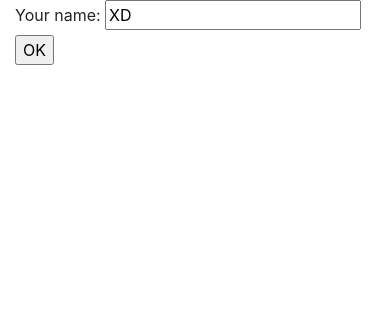
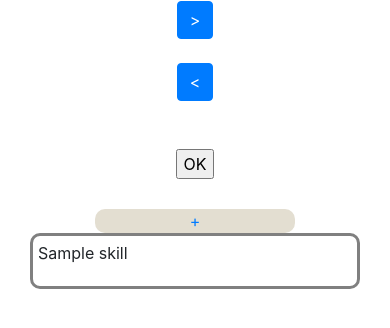
Before and after one commit to high-engineers/PythonRpg, a Django app: page /rpg/manage-skills/1 in a window 390 px wide. Shown: the top 328 px of the page. Run offline with Django 3.2, Linux system fonts and the light colour scheme; tables that the repository leaves empty hold one stand-in row (values such as "Sample post"); some libraries are stand-ins or nearby versions.

Commit message:
Assigning skills work!

```diff
--- a/RPG/catalog/forms.py
+++ b/RPG/catalog/forms.py
@@ -1,7 +1,8 @@
 from django import forms
 
-class NameForm(forms.Form):
-    your_name = forms.CharField(label='Your name', max_length=100)
+class AssignSkillsForm(forms.Form):
+    selected_skills = forms.MultipleChoiceField()
+    character_id = forms.IntegerField()
 
 class AddCharacterForm(forms.Form):
     name = forms.CharField(label='Name')
--- a/RPG/catalog/templates/manage-skills.html
+++ b/RPG/catalog/templates/manage-skills.html
@@ -13,7 +13,7 @@
     </head>
     <body>
         <div class="container">
-            {% comment %} <div class="col-md-4" style="float: left;" id="skills-available-container">
+             <div class="col-md-4" style="float: left;" id="skills-available-container">
                 {% for skill in available_skills %}
                 <div id="{{skill.id}}" class="skill-row-available">
                     <p>{{skill.name}}</p>
@@ -21,10 +21,22 @@
                 {%endfor%}
             </div>
             <div class="col-md-4" style="float: left; text-align:center;">
+
                 <button class="btn btn-primary" id="left-to-right-button"> > </button>
                 <br/>
                 <br/>
                 <button class="btn btn-primary" id="right-to-left-button"> < </button>
+                <br><br><br>
+                <form action="{% url 'assign-skills' %}" method="post" id="assign-form">
+                    <input type="hidden" value="{{character_id}}" name="character_id" id="character_id">
+                    <input type="submit" value="OK">
+                </form>
+
+                <a href="{% url 'add-skill' %} ">
+                    <div class="add-redirect">
+                        +
+                    </div>
+                </a>
             </div>
             <div class="col-md-4" style="float: left;" id="skills-assigned-container">
                 {% for skill in character_skills %}
@@ -32,20 +44,7 @@
                     <p>{{skill.name}}</p>
                 </div>
                 {%endfor%}
-            </div> {% endcomment %}
-            {% comment %} <form action="{% url 'assign-skills' %}" method="post">
-
-                <input type="text" id="twojaStara">
-                <input type="submit" class="btn btn-secondary" value="OK" />
-
-
-
-            </form> {% endcomment %}
-            <form action="{% url 'assign-skills' %}" method="post">
-                <label for="your_name">Your name: </label>
-                <input id="your_name" type="text" name="your_name" value="XD">
-                <input type="submit" value="OK" id="ok-button">
-            </form>
+            </div>
         </div>
     </body>
 
@@ -82,31 +81,23 @@
                 toAdd.removeClass("skill-row-assigned").addClass("skill-row-available").removeClass("clicked");
                 skillsAvailable.append(toAdd);
             });
-
-            /* $("#ok-button").click(function(e)
+            $("#assign-form").on("submit", function()
             {
-                {% comment %} var idsTable = [];
+                var idsTable = [];
                 $('.skill-row-assigned').each(function()
                 {
                     var $this = $(this);
                     idsTable.push($this.attr('id'));
                 });
                 console.log(idsTable);
-                var characterId = "{{character_id}}";
-                console.log("MEINE: " + characterId); {% endcomment %}
-                var postData = {
-                    your_name: "Twoja stara"
-                };
-                console.log(JSON.stringify(postData));
-                $.ajax({
-                    type: "POST",
-                    url:'{% url "assign-skills" %}',
-                    data: JSON.stringify(postData),
-                    dataType: "json"
-                    content-type: "application/json"
-                });
+                $("<input />").attr("type", "hidden")
+                .attr("name", "selected_skills")
+                .attr("id", "selected_skills")
+                .attr("value", JSON.stringify(idsTable))
+                .appendTo("#assign-form");
+                return true;
+            })
 
-            }); */
         });
     </script>
 
--- a/RPG/catalog/views.py
+++ b/RPG/catalog/views.py
@@ -10,7 +10,7 @@
 
 from catalog.models import Character, Entity, Race, Statistics, Condition, Skill
 from django.db import transaction
-
+import json
 def index(request):
     character_list = Entity.objects.all()
     return render(request, 'index.html', {
@@ -133,9 +133,23 @@
     print('assign skills here')
 
     if request.method == 'POST':
-        form = NameForm(request.POST)
-        if form.is_valid():
-            print(form.cleaned_data["your_name"])
+        form = AssignSkillsForm(request.POST)
+        print(form.data)
+        selected_skills = form.data["selected_skills"]
+        print(selected_skills)
+        print(type(selected_skills))
+        selected_skills = list(map(int, json.loads(selected_skills)))
+        print(type(selected_skills))
+        character_id = form.data["character_id"]
+        character = Entity.objects.get(id=character_id)
+        with transaction.atomic():
+            character.skills.clear()
+            new_skills = Skill.objects.filter(id__in=selected_skills)
+            print(new_skills)
+            character.skills.set(new_skills)
+            character.save()
+        return redirect("character-details", character_id)
+    return redirect("index")
 
 def add_skill(request):
     if request.method == "POST":
```
Also changed, not shown: RPG/catalog/templates/skill-details.html (added).
